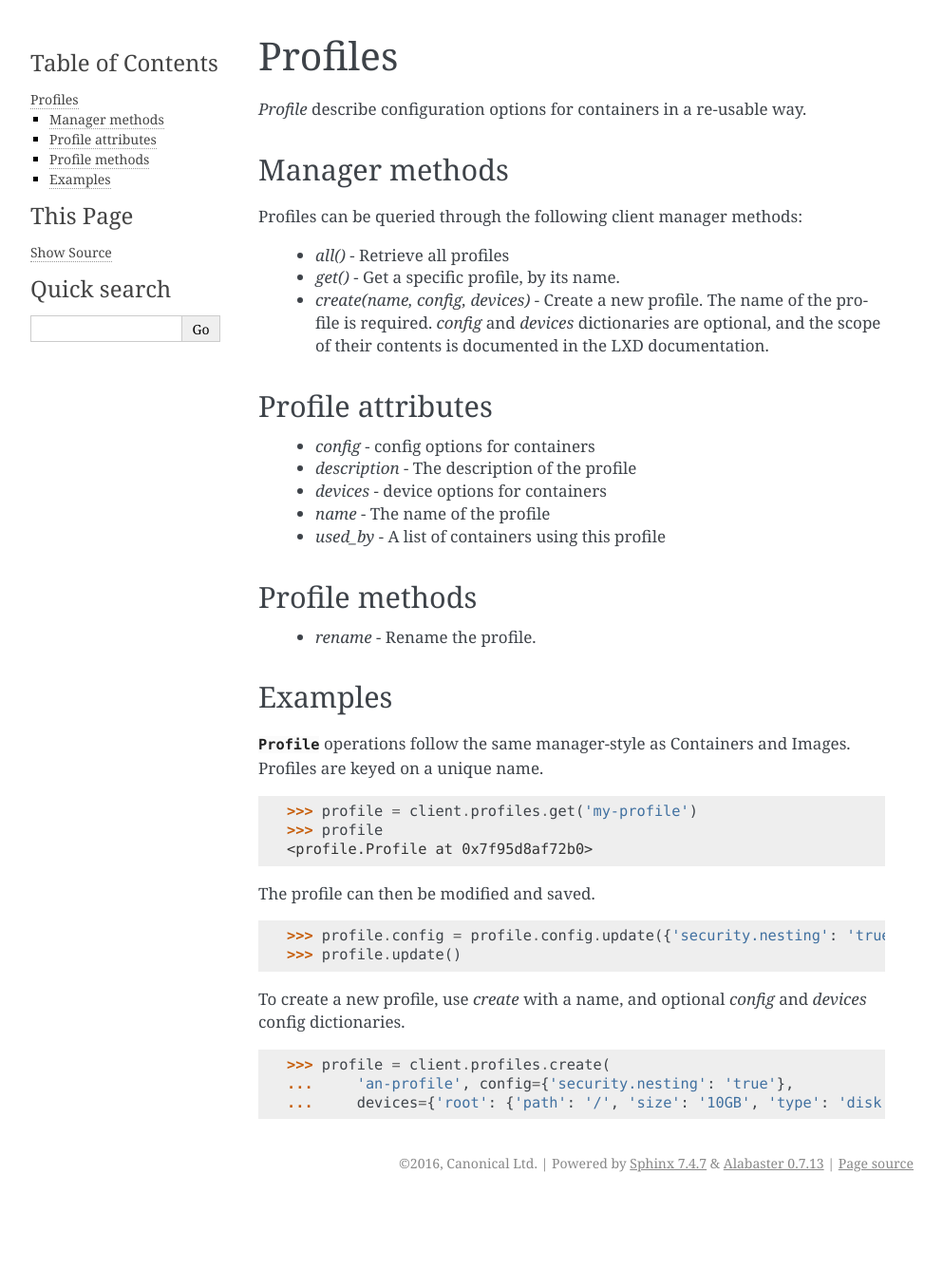
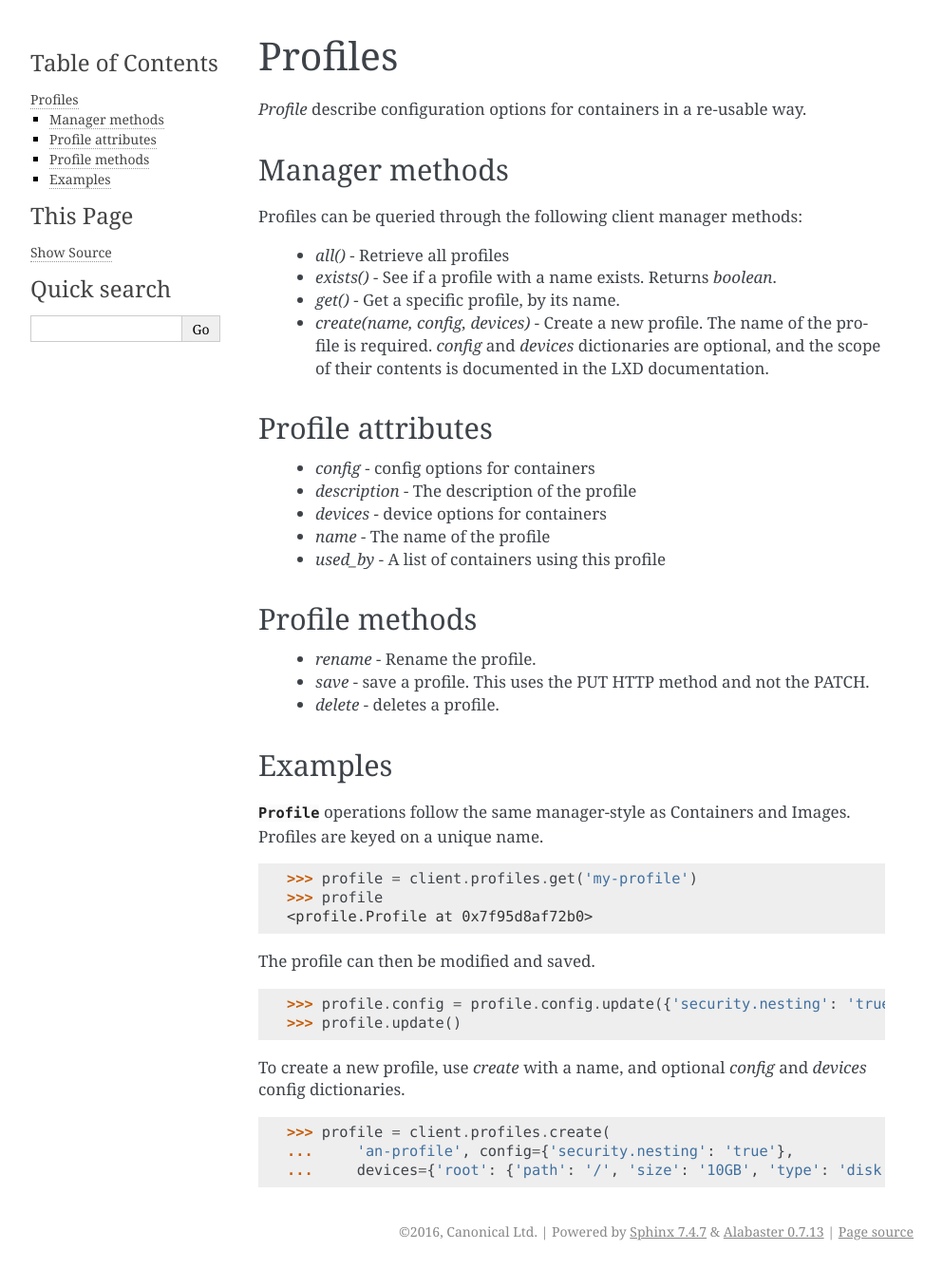
Before and after one commit to canonical/pylxd, a Sphinx documentation site: the page built from doc/source/profiles.rst, in a window 1280 px wide. Shown: the whole page at 95% size, without its empty margins (148-1141 px from the left). Built offline with Sphinx 7.4.7, drawn with Linux system fonts in a browser that asks for light colours; before the commit the page ends 1264 px from its top, so only the background shows below that.

Commit message:
Update profiles.rst to match the current implemenation

```diff
--- a/doc/source/profiles.rst
+++ b/doc/source/profiles.rst
@@ -11,6 +11,7 @@ Profiles can be queried through the following client manager
 methods:
 
   - `all()` - Retrieve all profiles
+  - `exists()` - See if a profile with a name exists.  Returns `boolean`.
   - `get()` - Get a specific profile, by its name.
   - `create(name, config, devices)` - Create a new profile. The name of the
     profile is required. `config` and `devices` dictionaries are optional,
@@ -31,6 +32,8 @@ Profile methods
 ---------------
 
   - `rename` - Rename the profile.
+  - `save` - save a profile.  This uses the PUT HTTP method and not the PATCH.
+  - `delete` - deletes a profile.
 
 
 Examples
```
